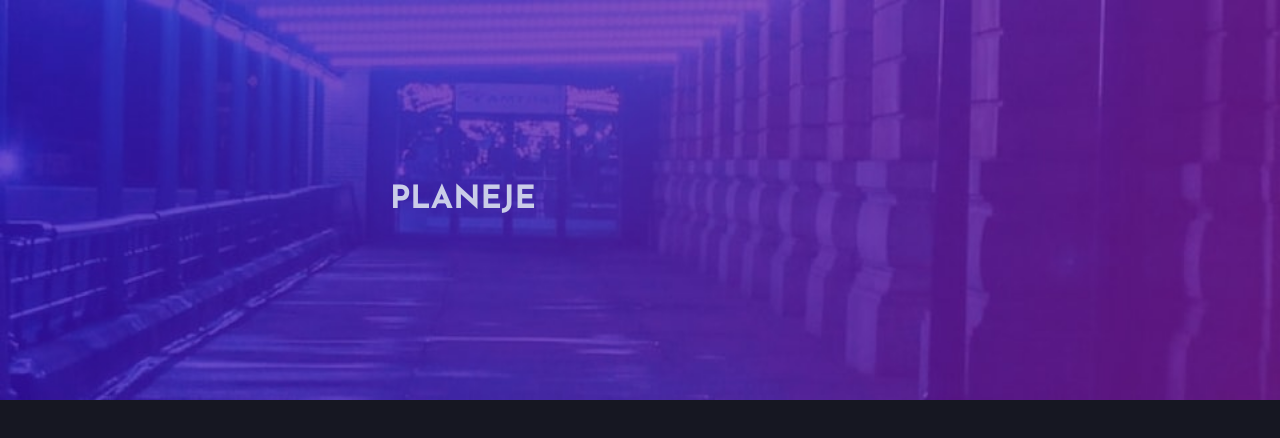
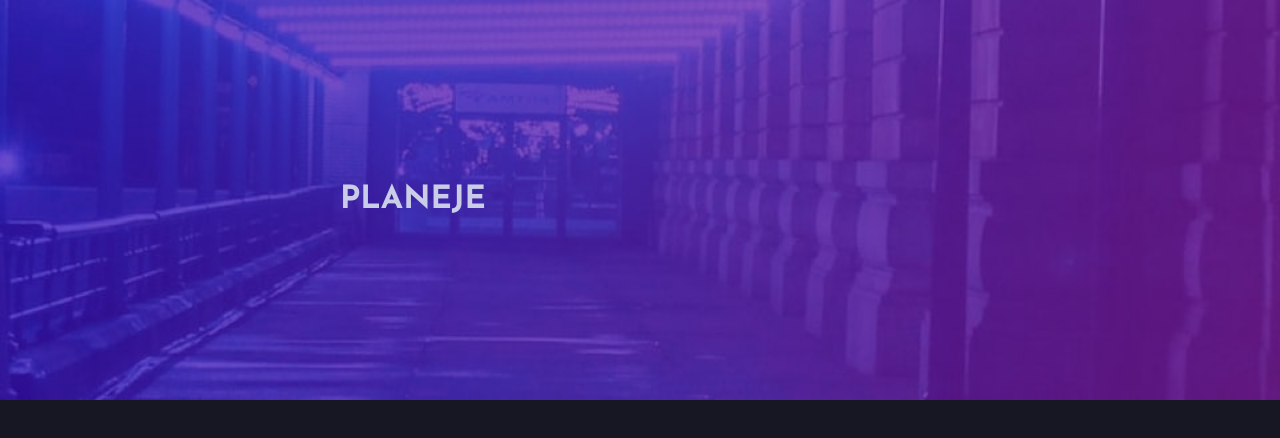
Before and after one commit to fpdsjr/Planeje, a React (Vite) app in the folder web/: page / in a window 1280 px wide. Shown: the top 438 px of the page. Built offline with nearby package versions, Linux system fonts and the light colour scheme.

Commit message:
feat: add Header styles

```diff
--- a/web/src/components/Header/styles.ts
+++ b/web/src/components/Header/styles.ts
@@ -12,10 +12,12 @@ export const Container = styled.div`
 
 export const Content = styled.div`
   margin: 0 auto;
-  width: 500px;
-  height: 100px;
+  width: 600px;
+  height: 200px;
   display: flex;
-  align-items: center;
+  flex-direction: column;
+  justify-content: center;
+  gap: 4rem;
   color: var(--lightGrayishBlue);
   text-transform: uppercase;
 `;
```
